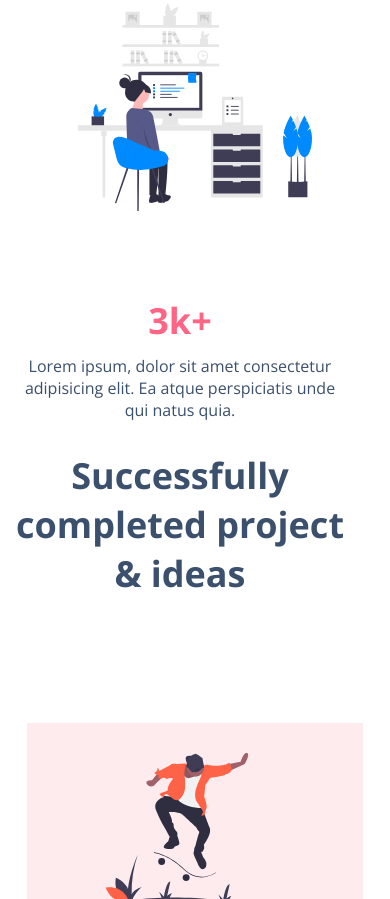
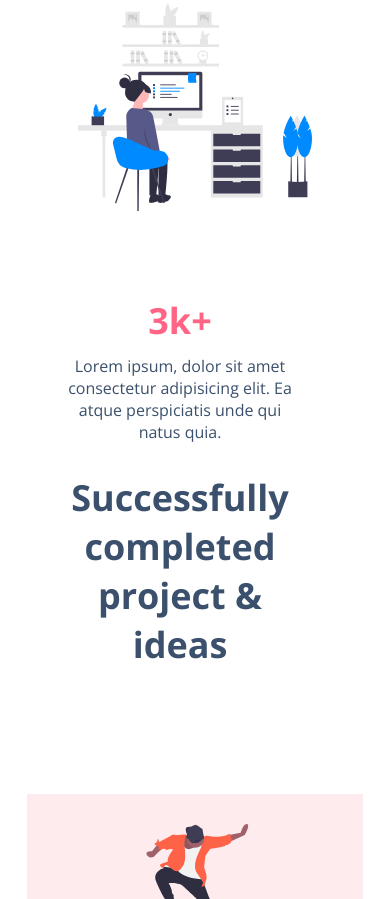
Before and after one commit to tareq-saifullah/quick--responsive, a plain HTML site: page index.html in a window 390 px wide. Shown: the part 491-1390 px from the top of the page. Drawn offline with nearby package versions, Linux system fonts and the light colour scheme.

Commit message:
Update style.css

```diff
--- a/assets/css/style.css
+++ b/assets/css/style.css
@@ -341,6 +341,9 @@ footer p span{
         padding: 30px 25px;
         margin: 15px;
     }
+    .project{
+        padding: 0 50px;
+    }
     .project-content {
         margin-bottom: 30px;
     }
```
